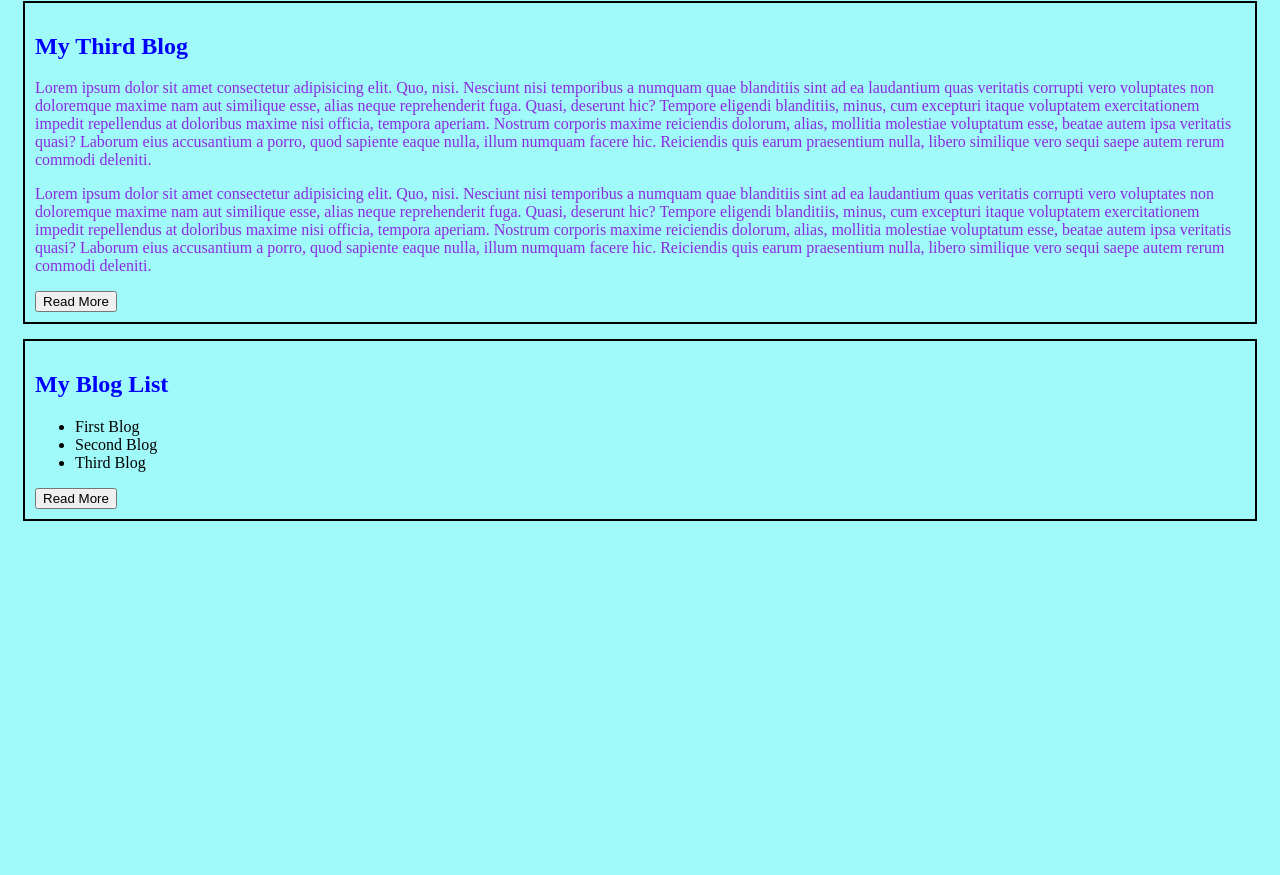
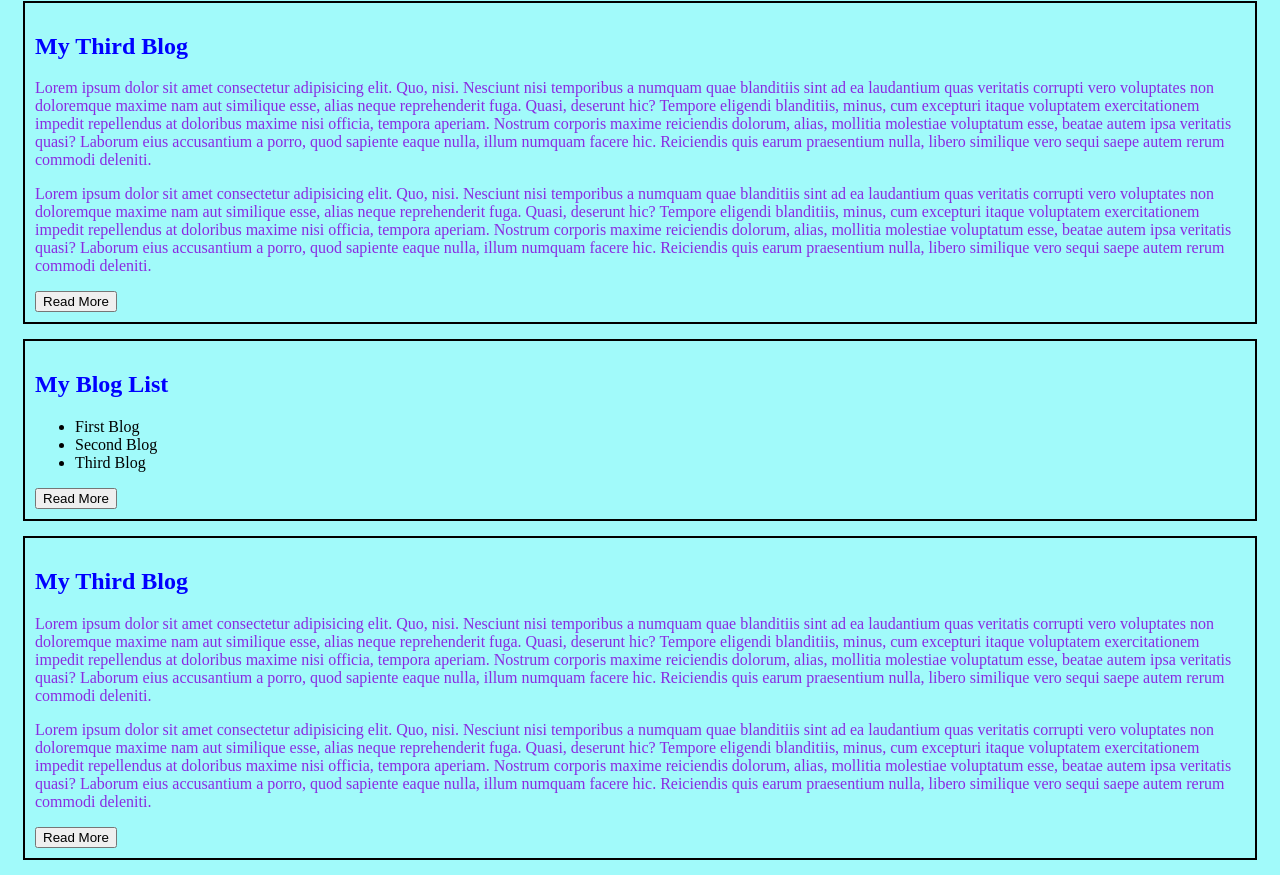
Before and after one commit to cerumiaktar/my-first-project, a plain HTML site: page index.html in a window 1280 px wide. Shown: the part 438-1313 px from the top of the page. Before the commit the page ends 974 px from the top, so only its background shows below. Drawn offline with Linux system fonts and the light colour scheme.

Commit message:
Update index.html

```diff
--- a/index.html
+++ b/index.html
@@ -31,6 +31,13 @@
         </ul>
         <button>Read More</button>
     </div>
+    <div class="red">
+        <h2>My Third Blog</h2>
+        <p>Lorem ipsum dolor sit amet consectetur adipisicing elit. Quo, nisi. Nesciunt nisi temporibus a numquam quae blanditiis sint ad ea laudantium quas veritatis corrupti vero voluptates non doloremque maxime nam aut similique esse, alias neque reprehenderit fuga. Quasi, deserunt hic? Tempore eligendi blanditiis, minus, cum excepturi itaque voluptatem exercitationem impedit repellendus at doloribus maxime nisi officia, tempora aperiam. Nostrum corporis maxime reiciendis dolorum, alias, mollitia molestiae voluptatum esse, beatae autem ipsa veritatis quasi? Laborum eius accusantium a porro, quod sapiente eaque nulla, illum numquam facere hic. Reiciendis quis earum praesentium nulla, libero similique vero sequi saepe autem rerum commodi deleniti.</p>
+
+        <p>Lorem ipsum dolor sit amet consectetur adipisicing elit. Quo, nisi. Nesciunt nisi temporibus a numquam quae blanditiis sint ad ea laudantium quas veritatis corrupti vero voluptates non doloremque maxime nam aut similique esse, alias neque reprehenderit fuga. Quasi, deserunt hic? Tempore eligendi blanditiis, minus, cum excepturi itaque voluptatem exercitationem impedit repellendus at doloribus maxime nisi officia, tempora aperiam. Nostrum corporis maxime reiciendis dolorum, alias, mollitia molestiae voluptatum esse, beatae autem ipsa veritatis quasi? Laborum eius accusantium a porro, quod sapiente eaque nulla, illum numquam facere hic. Reiciendis quis earum praesentium nulla, libero similique vero sequi saepe autem rerum commodi deleniti.</p>
+        <button>Read More</button>
+    </div>
 
 </body>
 </html>
```
